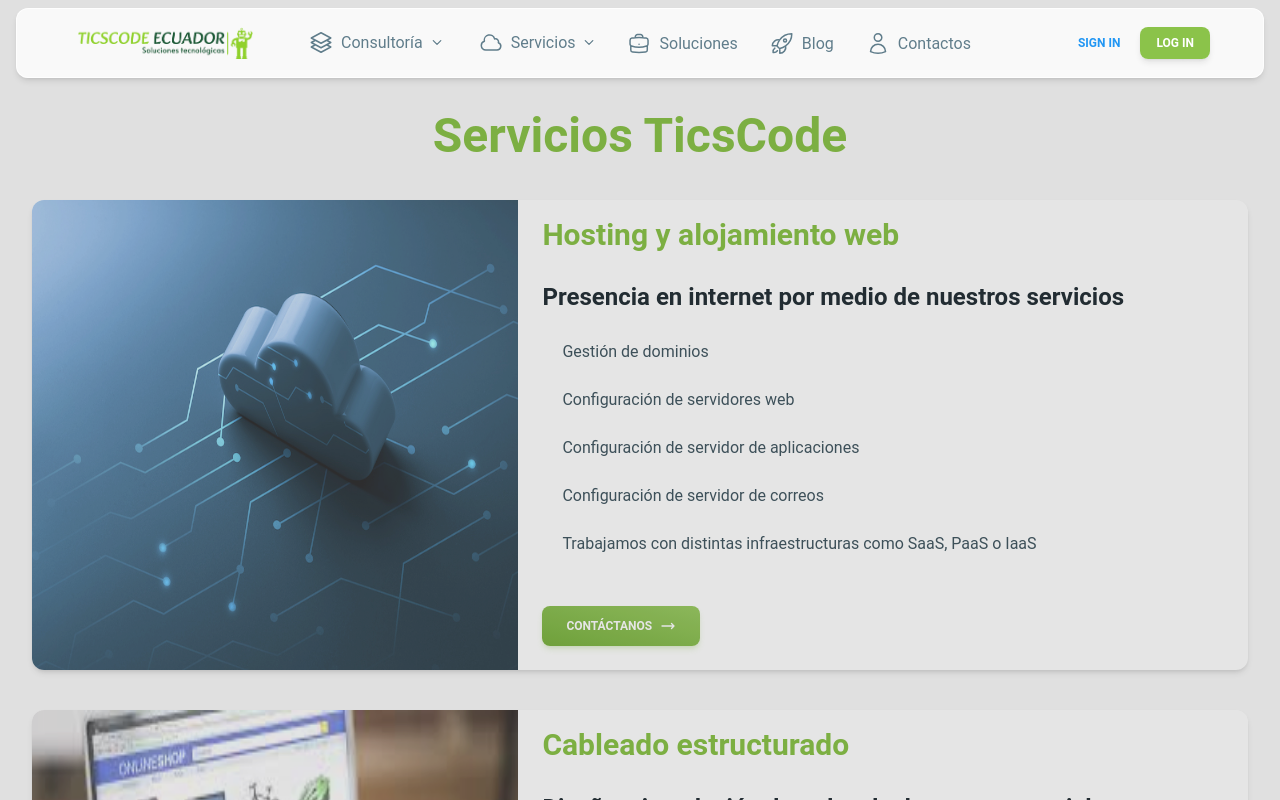
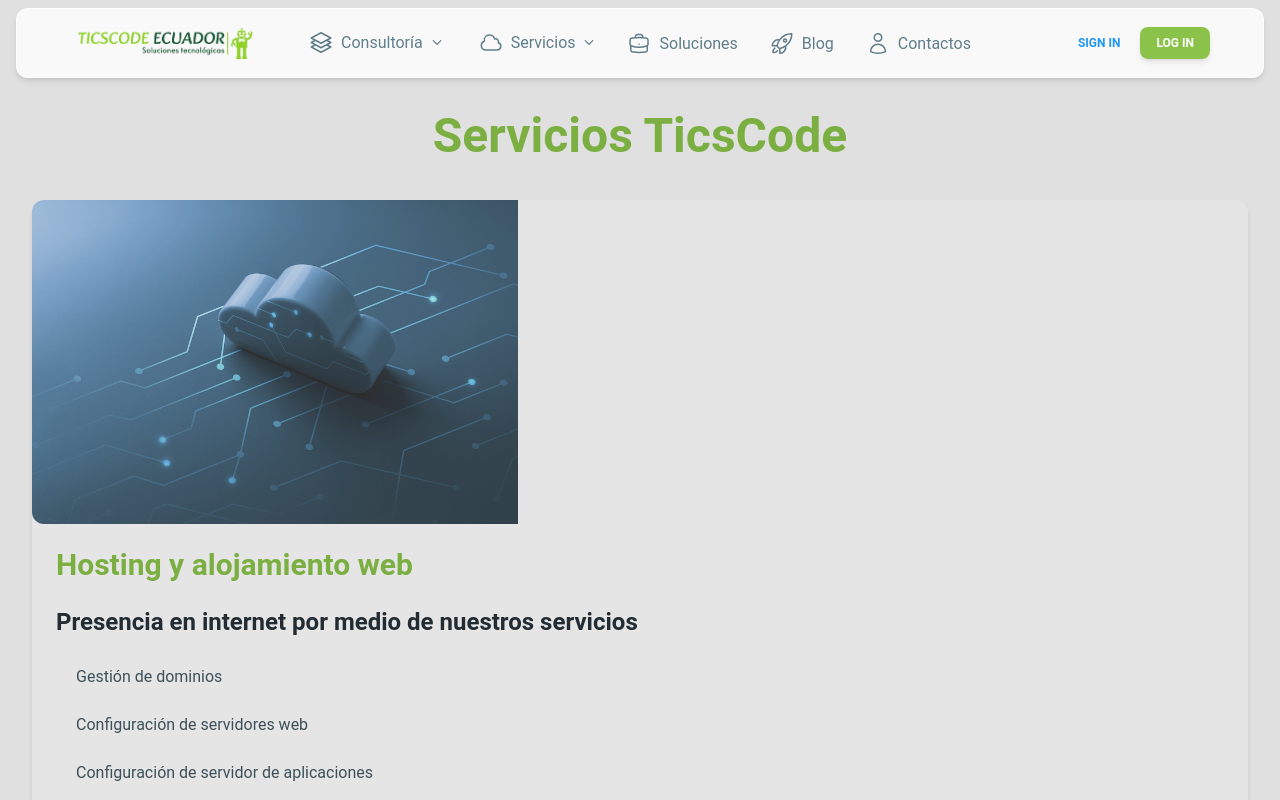
Before and after one commit to Jeff1996a/ticscode-app, a Next.js app: page /servicios in a window 1280 px wide. Shown: the top 800 px of the page. Built offline with nearby package versions, Linux system fonts and the light colour scheme.

Commit message:
servicios card

```diff
--- a/app/components/cards/servicios-card.tsx
+++ b/app/components/cards/servicios-card.tsx
@@ -11,7 +11,7 @@ interface ServiciosCardPropsType {
 export default function ServiciosCard({ img, title, desc, subtitle }: ServiciosCardPropsType){
     return(
         <>
-            <Card className="w-full max-w-full flex-row my-10 transition ease-in-out delay-150 hover:-translate-y-1 hover:scale-105 hover: duration-300 ..."
+            <Card className="relative grid min-h-[25rem] flex-row my-10 transition ease-in-out delay-150 hover:-translate-y-1 hover:scale-105 hover: duration-300 ..."
              placeholder={undefined} onPointerEnterCapture={undefined} onPointerLeaveCapture={undefined}>
               <CardHeader
             shadow={false}
```
